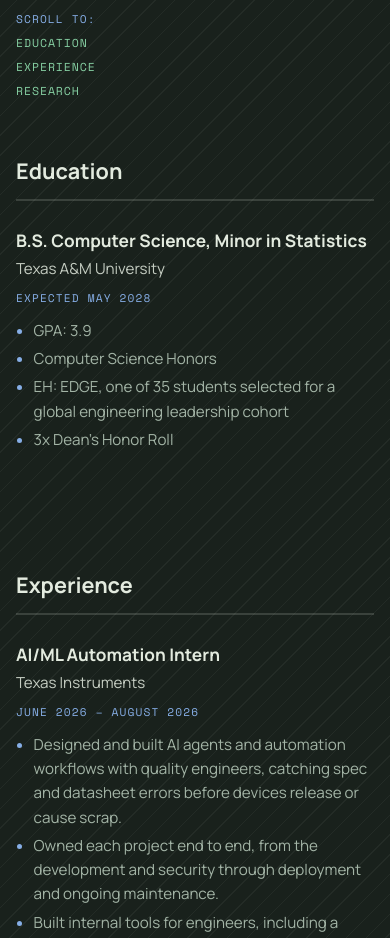
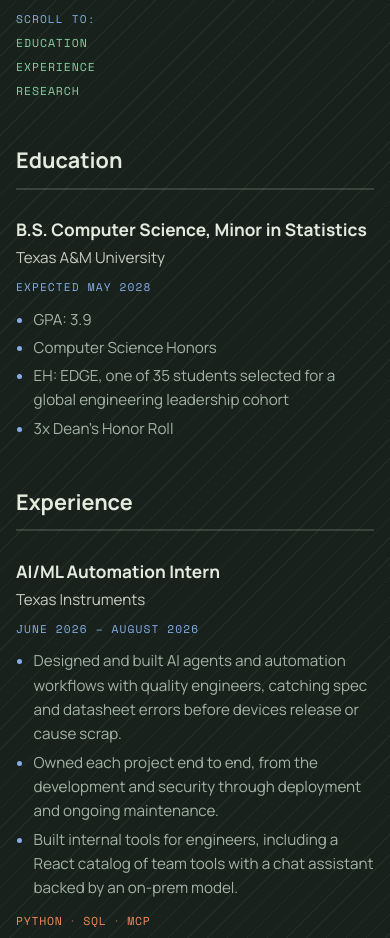
Before and after one commit to mihirm-06/mihirm-06.github.io, an Astro site: page /resume in a window 390 px wide. Shown: the part 162-1100 px from the top of the page. Built offline with nearby package versions, Linux system fonts and the light colour scheme; Astro itself is replaced by a stand-in of ours.

Commit message:
Even out the Résumé page spacing on phones
Empty grid rows in the role entries added extra gap, so Education had more
space below it than Experience. Entries are now a flex column on phones,
and the section and title gaps are tuned to the same visible space.

Co-Authored-By: Claude Sonnet 5.5 <noreply@anthropic.com>

```diff
--- a/src/components/RoleList.astro
+++ b/src/components/RoleList.astro
@@ -29,7 +29,7 @@ const { roles } = Astro.props;
             ))}
           </p>
         )}
-        <div class="role-tags"><Tags tags={job.tags} /></div>
+        {job.tags.length > 0 && <div class="role-tags"><Tags tags={job.tags} /></div>}
       </article>
     );
   })}
@@ -58,12 +58,12 @@ const { roles } = Astro.props;
   .paper-status { margin: 0.35rem 0 0; font: 400 0.7rem/1.4 var(--mono); letter-spacing: 0.1em; text-transform: uppercase; color: var(--muted); }
 
 
+  /* phones: a simple column. Only the parts an entry has take up space, so empty rows
+     (no tags, no links) don't add extra gap and every entry ends with the same spacing. */
   @media (max-width: 760px) {
-    .split-item {
-      grid-template-columns: 1fr;
-      grid-template-areas: "head" "bullets" "tags" "links";
-      row-gap: 0.8rem;
-    }
+    .split-item { display: flex; flex-direction: column; gap: 0.8rem; }
+    .role-tags { order: 1; }
+    .role-links { order: 2; }
     .role-links, .role-tags { margin-top: 0; }
   }
 </style>
--- a/src/pages/resume.astro
+++ b/src/pages/resume.astro
@@ -16,6 +16,7 @@ const toc = [
 ---
 
 <Base title="Résumé" description="Education, experience, and research of Mihir Mankikar.">
+  <div class="resume">
     <section class="sec">
       <div class="sec-head"><h1>Résumé</h1><a class="sec-link" href={site.resume} download>Download PDF ↓</a></div>
       <nav class="jump" aria-label="On this page">
@@ -42,6 +43,7 @@ const toc = [
         </section>
       )}
     </div>
+  </div>
 </Base>
 
 <style>
@@ -62,6 +64,11 @@ const toc = [
     .jump { flex-direction: column; gap: 0.5rem; }
     .jump a + a::before { content: none; }
   }
-  .sections { display: grid; gap: 4.5rem; }
+  /* --gap is the space between sections. On phones each entry ends with about 19px of padding,
+     so 1.6rem more makes a visible gap of about 45px, and --title-gap gives the title block
+     and Education the same 45px. */
+  .resume { --gap: 4.5rem; --title-gap: var(--gap); display: grid; gap: var(--title-gap); }
+  .sections { display: grid; gap: var(--gap); }
   section[id] { scroll-margin-top: 1.5rem; }
+  @media (max-width: 760px) { .resume { --gap: 1.6rem; --title-gap: 2.8rem; } }
 </style>
```
Lines whose indentation alone changed are shown as unchanged.
